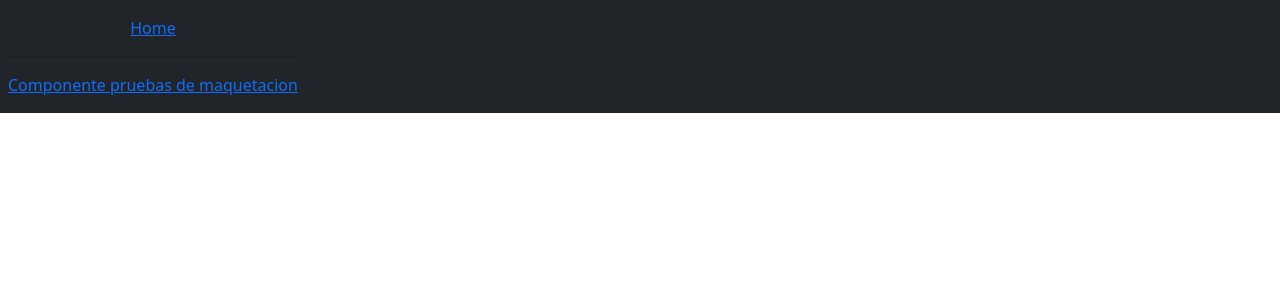
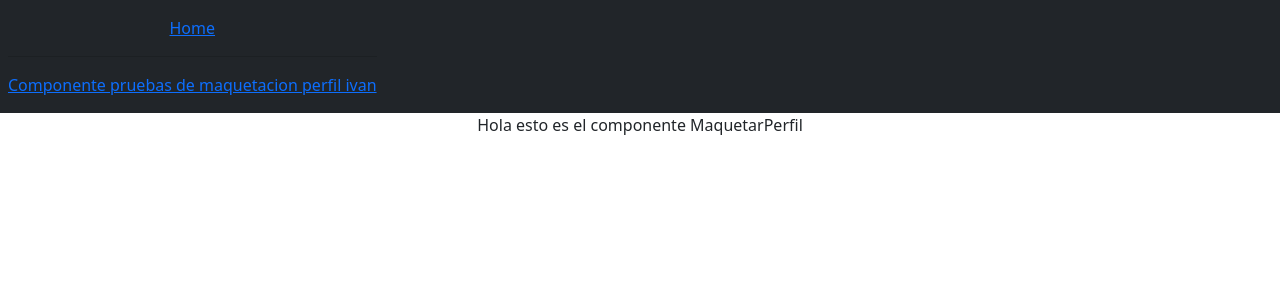
Before and after one commit to vaoangel/servidor_AVF, a React (Create React App) app in the folder frontend/: page /#/maquetar_perfil in a window 1280 px wide. Shown: the top 300 px of the page. Built offline with nearby package versions, Linux system fonts and the light colour scheme.

Commit message:
componente de maquetacion

```diff
--- a/frontend/src/components/index.js
+++ b/frontend/src/components/index.js
@@ -1,7 +1,8 @@
 import MainHeader from "./main_header.component";
 import MainHome from "./main.component";
 import Test from "./test.component"
-
+import MaquetarPerfil from "./maquetar_perfil.component"
  export const Header = MainHeader;
  export const Home = MainHome;
  export const TestC  = Test;
+ export const Perfil = MaquetarPerfil
--- a/frontend/src/components/main_header.component.js
+++ b/frontend/src/components/main_header.component.js
@@ -22,7 +22,7 @@ class MainHeader extends React.Component{
                     <Nav.Link>
                         <Link to={`/`}>Home</Link>
                         <hr></hr>
-                        <Link to={`/login`}>Componente pruebas de maquetacion</Link>
+                        <Link to={`/maquetar_perfil`}>Componente pruebas de maquetacion perfil ivan</Link>
                     </Nav.Link>
 
                 </Nav>
--- /dev/null
+++ b/frontend/src/components/maquetar_perfil.component.js
@@ -0,0 +1,26 @@
+import React from "react";
+class MaquetarPerfil extends React.Component{
+
+
+    constructor(props){
+        super(props);
+
+    }
+
+
+
+
+    render(){
+        return(
+            <div>
+                Hola esto es el componente MaquetarPerfil
+
+
+
+                </div>
+        )
+    }
+}
+
+
+export default MaquetarPerfil
--- a/frontend/src/router/router.js
+++ b/frontend/src/router/router.js
@@ -1,6 +1,6 @@
 import React from 'react'
 import { Route } from 'react-router-dom'
-import {Home,Header,TestC} from '../components/index'
+import {Home,Header,TestC, Perfil} from '../components/index'
 
 
 const BaseRouter = () => {
@@ -10,6 +10,7 @@ const BaseRouter = () => {
         <div>
             <Route exact path="/login" component={TestC}/>
             <Route exact path="/" component={Home}/>
+            <Route exact path="/maquetar_perfil" component={Perfil}/>
 
 
         </div>
```
